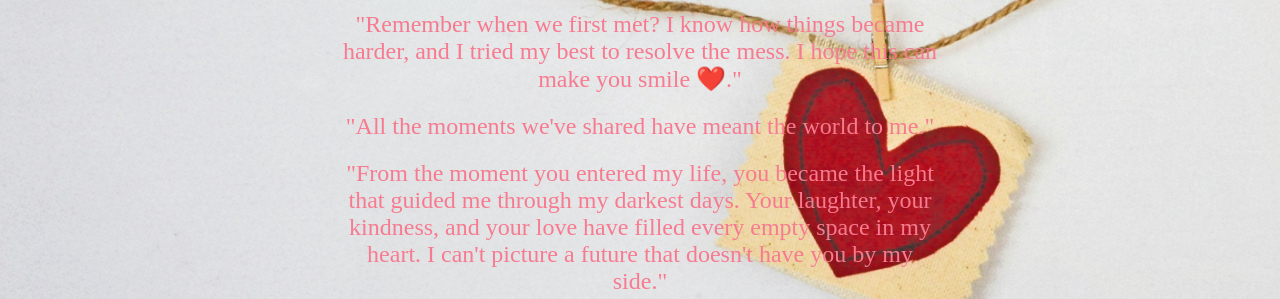
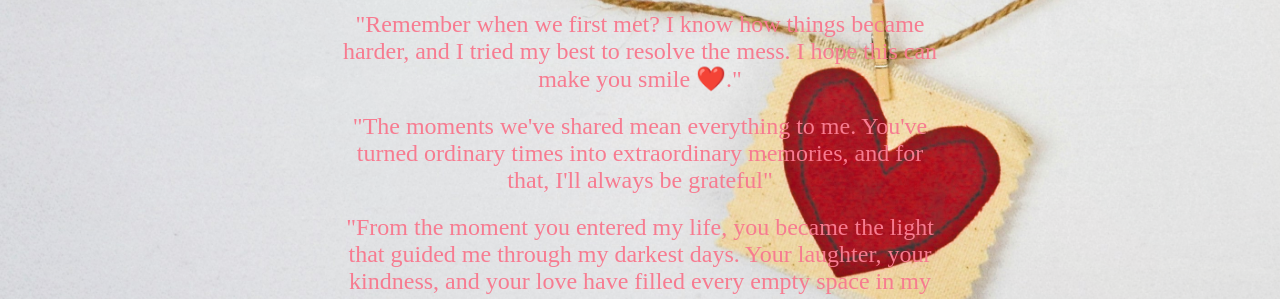
Before and after one commit to tamoorsaeed22/porposal, a plain HTML site: page index.html in a window 1280 px wide. Shown: the part 236-535 px from the top of the page. Drawn offline with nearby package versions, Linux system fonts and the light colour scheme.

Commit message:
update index.html

```diff
--- a/index.html
+++ b/index.html
@@ -3,7 +3,7 @@
 <head>
   <meta charset="UTF-8">
   <meta name="viewport" content="width=device-width, initial-scale=1.0">
-  <title>Will You Be Mine?</title>
+  <title>Are We Destined to Be?</title>
 
   <!-- Animate.css for animations -->
   <link rel="stylesheet" href="https://cdnjs.cloudflare.com/ajax/libs/animate.css/4.1.1/animate.min.css">
@@ -66,7 +66,7 @@
     "Remember when we first met? I know how things became harder, and I tried my best to resolve the mess. I hope this can make you smile ❤️."
   </div>
   <div class="message animate__animated animate__fadeInUp" id="message2">
-    "All the moments we've shared have meant the world to me."
+    "The moments we've shared mean everything to me. You've turned ordinary times into extraordinary memories, and for that, I'll always be grateful"
   </div>
   <div class="message animate__animated animate__fadeInUp" id="message3">
     "From the moment you entered my life, you became the light that guided me through my darkest days. Your laughter, your kindness, and your love have filled every empty space in my heart. I can't picture a future that doesn't have you by my side."
```
